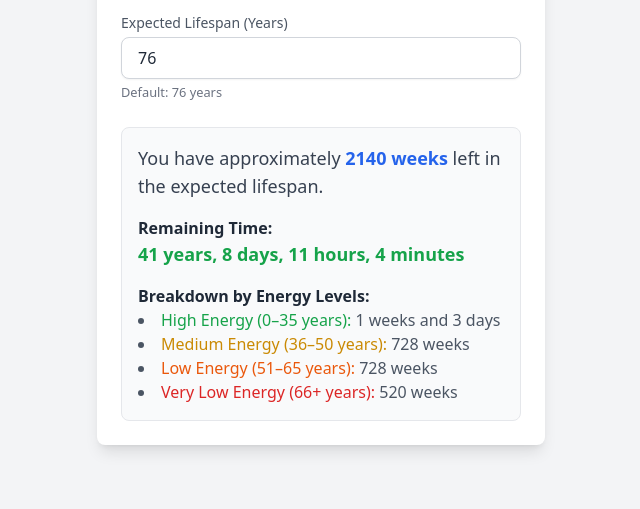
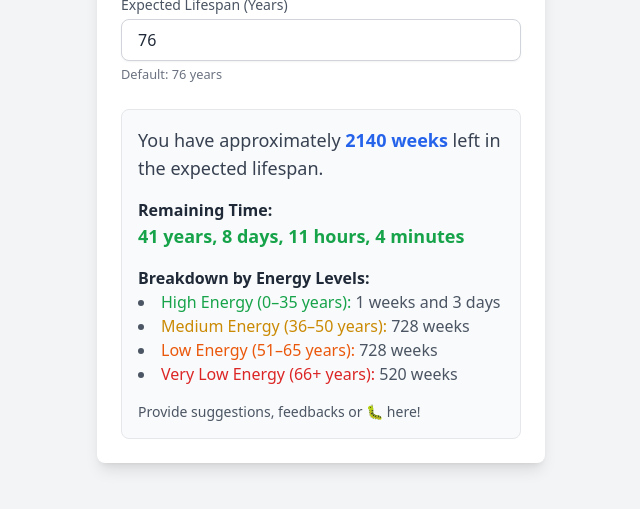
Before and after one commit to dazimax/timetolive, a plain HTML site: page Index.html in a window 1280 px wide. Shown: the part 265-774 px from the top of the page, without its empty margins (319-959 px from the left). Drawn offline with nearby package versions, Linux system fonts and the light colour scheme.

Commit message:
Added feedback section

```diff
--- a/Index.html
+++ b/Index.html
@@ -72,6 +72,11 @@
                         {{ displayWeeksAndDays(energyLevels.veryLow) }}
                     </li>
                 </ul>
+            </div>
+            <div class="mt-4">
+                <p class="block text-sm font-medium text-gray-600">
+                    <a href="https://github.com/dazimax/timetolive/issues" target="_blank">Provide suggestions, feedbacks or &#x1F41B; here!</a>
+                </p>
             </div>
         </div>
     </div>
```
